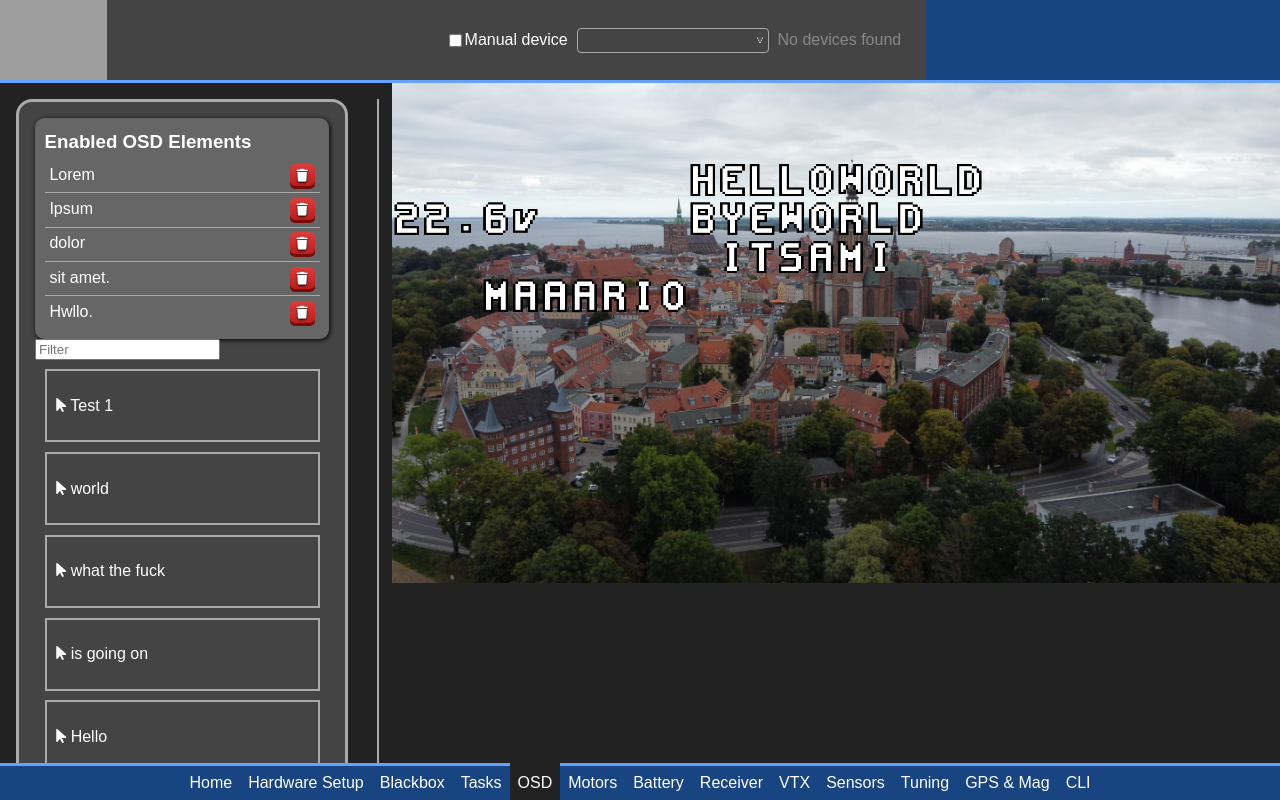
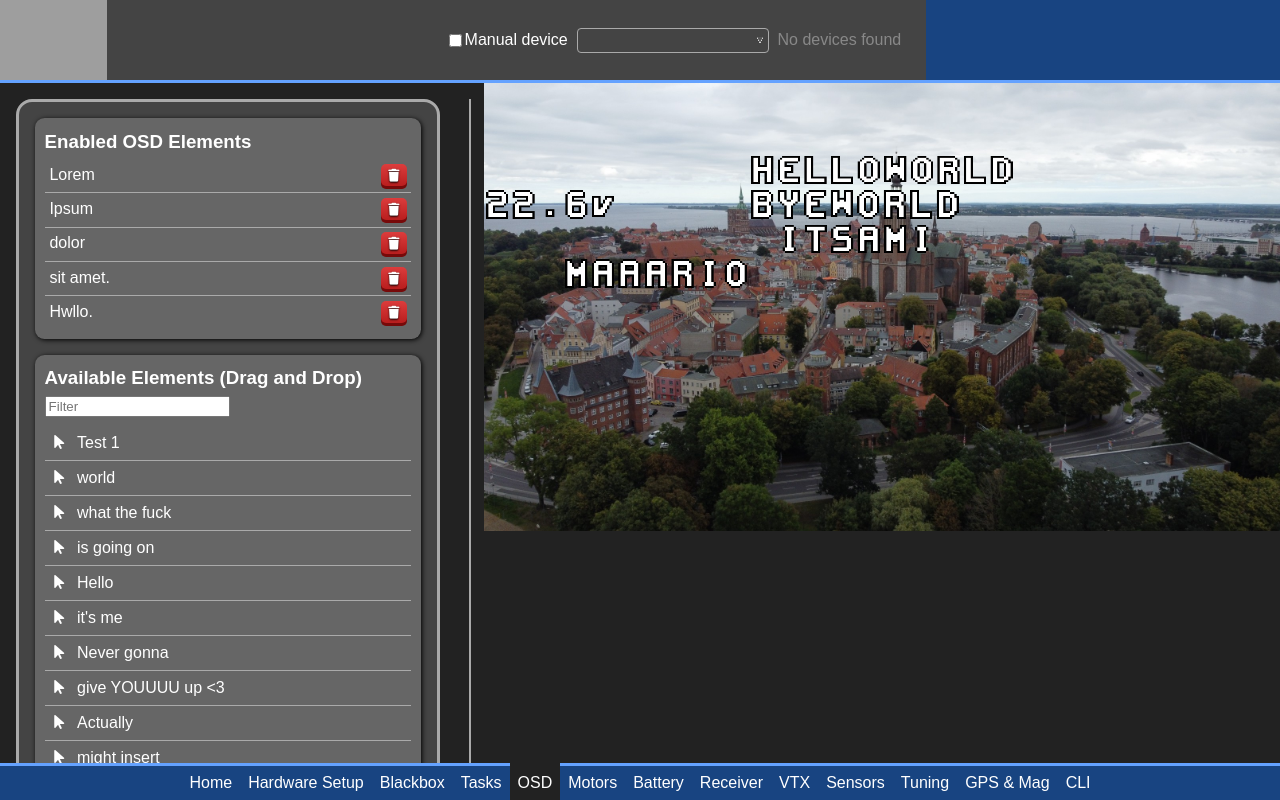
Before and after one commit to bastian2001/Kolibri-FC, a Vue app in the folder Configurator/: page /osd in a window 1280 px wide. Built offline with nearby package versions, Linux system fonts and the light colour scheme; grey boxes are pictures that could not be loaded.

Commit message:
dnd UI done

```diff
--- a/Configurator/src/components/TextCanvas.vue
+++ b/Configurator/src/components/TextCanvas.vue
@@ -50,7 +50,7 @@ const style = computed(() => {
 function dragStart(event: DragEvent) {
 	if (!event.dataTransfer || !canvas.value?.parentElement) return;
 	event.dataTransfer.setData('text/plain', 'https://www.youtube.com/watch?v=dQw4w9WgXcQ');
-	event.dataTransfer.effectAllowed = 'move';
+	event.dataTransfer.effectAllowed = 'all';
 	const box = canvas.value.parentElement.getBoundingClientRect();
 	if (!box.width || !box.height) return;
 	const cWidth = box.width / props.cols;
--- a/Configurator/src/views/Osd.vue
+++ b/Configurator/src/views/Osd.vue
@@ -21,9 +21,11 @@ const draggerCanvas = useTemplateRef('draggerCanvas');
 const dragCanvasCols = ref(0);
 const draggingRow = ref(0);
 const draggingCol = ref(0);
-const dragText = ref('')
+const dragText = ref('');
 let grabbedChar = 0;
-const previewImage = useTemplateRef('previewImage')
+const dragTrashHover = ref(false);
+const dragHide = ref(true);
+const previewImage = useTemplateRef('previewImage');
 
 type OsdElement = {
 	name: string,
@@ -139,7 +141,7 @@ function dragStart(el: OsdElement, event: DragEvent, type: 'copy' | 'move', gCha
 	if (type === 'copy') {
 		if (!event.dataTransfer) return;
 		event.dataTransfer.setData('text/plain', 'https://www.youtube.com/watch?v=dQw4w9WgXcQ');
-		event.dataTransfer.effectAllowed = type;
+		event.dataTransfer.effectAllowed = 'all';
 
 		const canvas = draggerCanvas.value;
 		if (!canvas) return;
@@ -161,14 +163,17 @@ function dragStart(el: OsdElement, event: DragEvent, type: 'copy' | 'move', gCha
 		const cHeight = box.height / rows.value;
 		event.dataTransfer.setDragImage(canvas, cWidth * (gChar + 1 / 2), cHeight / 2);
 	} else {
-		dragText.value = text
+		dragText.value = text;
 	}
 
-	dragging.value = type
-	grabbedChar = gChar
-	draggingId.value = OSD_LIST.indexOf(el)
+	dragging.value = type;
+	grabbedChar = gChar;
+	dragHide.value = true;
+	dragTrashHover.value = false;
+	draggingId.value = OSD_LIST.indexOf(el);
 }
 function dragEnd(event: DragEvent) {
+	console.log('end')
 	event.preventDefault();
 	dragging.value = 'none'
 }
@@ -181,6 +186,7 @@ const dragover = (event: DragEvent) => {
 	const box = previewImage.value.getBoundingClientRect();
 	draggingRow.value = Math.floor(event.offsetY / box.height * rows.value);
 	draggingCol.value = Math.floor(event.offsetX / box.width * cols.value) - grabbedChar;
+	dragHide.value = false;
 }
 function dropped(event: DragEvent) {
 	event.preventDefault();
@@ -196,6 +202,17 @@ function dropped(event: DragEvent) {
 	} else {
 		activeElements.value.push({ id: draggingId.value, posX: col, posY: row, option: osdEl.def });
 	}
+}
+function dragoverTrash(event: DragEvent) {
+	event.preventDefault();
+	if (event.dataTransfer) event.dataTransfer.dropEffect = 'move';
+	dragTrashHover.value = true;
+}
+function dropTrash(event: DragEvent) {
+	event.preventDefault();
+	const el = activeElements.value.findIndex(ae => ae.id === draggingId.value);
+	activeElements.value.splice(el, 1);
+	dragging.value = 'none'
 }
 
 onMounted(() => {
@@ -216,40 +233,44 @@ onMounted(() => {
 </script>
 <template>
 	<div class="wrapper">
-		<div class="osdListWrapper">
+		<div class="osdListWrapper" :class="{ lowOpacity: dragging === 'copy' }">
+			<div class="dragTrash" :class="{ red: dragTrashHover }" v-if="dragging === 'move'"
+				@dragenter="() => dragTrashHover = true" @dragover="dragoverTrash"
+				@dragleave="() => dragTrashHover = false" @drop="dropTrash">
+				<p class="trashText">
+					<i class="fa-solid fa-trash"></i>
+				</p>
+			</div>
 			<div class="activeElements" v-if="activeElements.length">
 				<h3>Enabled OSD Elements</h3>
 				<div class="activeElement" v-for="el in activeElements">
-					<div class="activeLeft">
-						<p>{{ OSD_LIST[el.id].name }}</p>
-						<div class="options" v-if="OSD_LIST[el.id].options">
-							<select v-model="el.option">
-								<option v-for="(_, i) in OSD_LIST[el.id].options" :value="i">{{ i }}</option>
-							</select>
-						</div>
-					</div>
+					<p>{{ OSD_LIST[el.id].name }}</p>
+					<select v-model="el.option" v-if="OSD_LIST[el.id].options">
+						<option v-for="(_, i) in OSD_LIST[el.id].options" :value="i">{{ i }}</option>
+					</select>
 					<button class="defaultBtn red small"
 						@click="() => { activeElements.splice(activeElements.indexOf(el), 1) }">
 						<i class="fa-solid fa-trash"></i>
 					</button>
 				</div>
 			</div>
-			<div class="osdSearch">
-				<input type="text" v-model="filter" placeholder="Filter">
-			</div>
 			<div class="osdList">
+				<h3>Available Elements (Drag and Drop)</h3>
+				<div class="osdSearch">
+					<input type="text" v-model="filter" placeholder="Filter">
+				</div>
 				<div class="listElem"
 					v-for="el in filteredList.filter((_, i) => activeElements.findIndex(el => el.id === i) === -1)"
 					draggable="true" @dragstart="(event) => { dragStart(el, event, 'copy') }" @dragend="dragEnd">
-					<p><i class="fa-solid fa-arrow-pointer"></i> {{ el.name }}</p>
+					<p><i class="fa-solid fa-arrow-pointer"></i>{{ el.name }}</p>
 				</div>
 			</div>
-			<div class="trash" v-if="dragging === 'move'"></div>
 		</div>
 		<div class="line"></div>
 		<div class="previewWrapper">
 			<div class="preview">
-				<div class="previewImage" @drop="dropped" @dragover="dragover" ref="previewImage">
+				<div class="previewImage" @drop="dropped" @dragover="dragover" @dragleave="() => dragHide = true"
+					ref="previewImage">
 					<img src="@assets/DJI_0124.JPG">
 					<div class="grid" :style="`display: ${dragging === 'none' ? 'none' : 'block'}`">
 						<div class="hline" v-for="i in (rows - 1)" :style="`top: ${100 * i / rows}%`"></div>
@@ -257,13 +278,13 @@ onMounted(() => {
 					</div>
 					<canvas class="draggerCanvas" ref="draggerCanvas"
 						:style="`width: ${100 * dragCanvasCols / cols}%; height: ${100 / rows}%;`"></canvas>
-					<TextCanvas v-for="el in activeElements"
-						:opacity="(el.id === draggingId && dragging !== 'none') ? 0 : 1" :key="el.id"
+					<TextCanvas v-for="el in activeElements" :key="el.id"
+						:opacity="(el.id === draggingId && dragging !== 'none') ? 0 : 1"
 						:text="OSD_LIST[el.id].options ? OSD_LIST[el.id].options![el.option] : OSD_LIST[el.id].def"
 						:rows="rows" :cols="cols" :row="el.posY" :col="el.posX" :chars="charCanvases"
-						@dragstart="(event, grabbedChar, text) => { dragStart(OSD_LIST[el.id], event, 'move', grabbedChar, text) }"
+						@dragstart="(ev, gc, txt) => { dragStart(OSD_LIST[el.id], ev, 'move', gc, txt) }"
 						:poiev="dragging !== 'none' ? 'none' : 'initial'" @dragend="dragEnd" />
-					<TextCanvas v-if="dragging !== 'none'" :opacity="0.5" :rows="rows" :cols="cols"
+					<TextCanvas v-if="dragging !== 'none' && !dragHide" :opacity="0.5" :rows="rows" :cols="cols"
 						:chars="charCanvases" :text="dragText" :row="draggingRow" :col="draggingCol" :poiev="'none'" />
 				</div>
 			</div>
@@ -294,45 +315,96 @@ select {
 	padding: 1rem;
 	border-radius: 1rem;
 	background-color: var(--background-light);
-	border: 3px solid;
-	border-color: var(--border-color);
+	border: 3px solid var(--border-color);
 	flex-grow: 1;
+	position: relative;
+	transition: opacity 0.3s ease-out;
 }
 
-.activeElements {
+.lowOpacity {
+	opacity: 0.5;
+}
+
+.dragTrash {
+	position: absolute;
+	top: calc(-1rem - 3px);
+	left: calc(-1rem - 3px);
+	width: calc(100% + 6px);
+	height: calc(100% + 6px);
+	background-color: var(--background-light);
+	margin: 1rem;
+	padding: 1rem;
+	border-radius: 1rem;
+	box-sizing: border-box;
+	border: 3px solid var(--border-color);
+	transition: all .2s ease-out;
+}
+
+.dragTrash.red {
+	background-color: rgb(168, 47, 47);
+	border-color: #faa;
+	/* FAA sucks, but I want this color */
+}
+
+.trashText {
+	font-size: 4rem;
+	text-align: center;
+	position: sticky;
+	top: 20vh;
+	transition: color .2s ease-out;
+}
+
+.red .trashText {
+	color: #fdd;
+}
+
+.activeElements,
+.osdList {
 	padding: .6rem;
 	border-radius: .6rem;
 	box-shadow: 1px 1px 5px 0px black;
 	background-color: var(--background-highlight);
 }
 
-.activeElements h3 {
+.activeElements {
+	margin-bottom: 1rem;
+}
+
+.osdSearch {
+	margin-bottom: .6rem;
+}
+
+.activeElements h3,
+.osdList h3 {
 	margin: .2rem 0px .4rem 0px;
 }
 
-.activeElement {
+.activeElement,
+.listElem {
 	display: flex;
 	align-items: center;
+	gap: 1rem;
 	padding: .3rem .3rem .4rem .3rem;
+	user-select: none;
 }
 
-.activeElement:not(:last-child) {
+.listElem {
+	padding: .5rem .6rem;
+}
+
+.activeElement:not(:last-child),
+.listElem:not(:last-child) {
 	border-bottom: 1px solid var(--border-color);
 }
 
-.activeLeft {
+.activeElement p,
+.listElem p {
 	flex-grow: 1;
-}
-
-.activeLeft p {
 	margin: 0px;
 }
 
-.listElem {
-	padding: .6rem;
-	border: 2px solid var(--border-color);
-	margin: .6rem;
-	user-select: none;
+.listElem i {
+	margin-right: .8rem;
 }
 
 .line {
@@ -357,10 +429,6 @@ select {
 	overflow: hidden;
 	min-width: 500px;
 	max-height: 70vh;
-	background-image: url('/src/assets/DJI_0124.JPG');
-	background-position: center;
-	background-repeat: no-repeat;
-	background-size: cover;
 	margin: 0px auto;
 }
 
```
